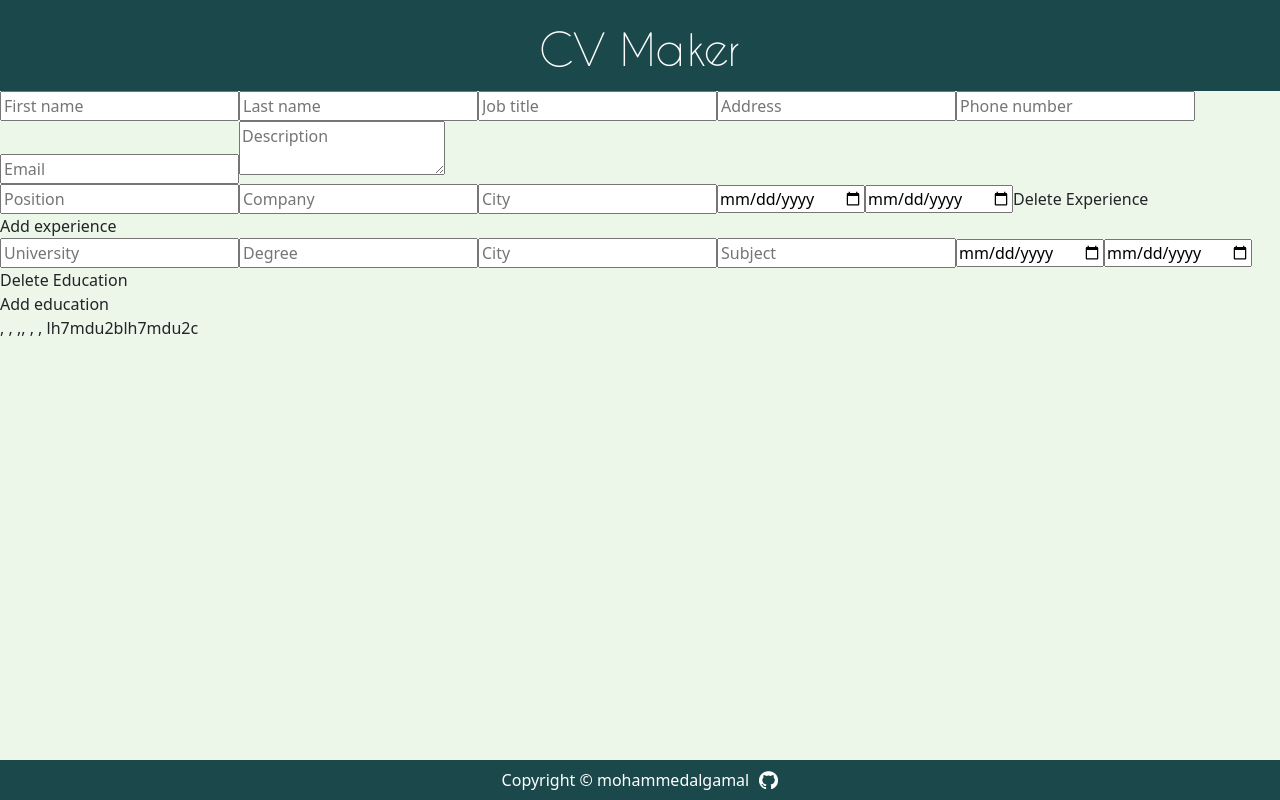
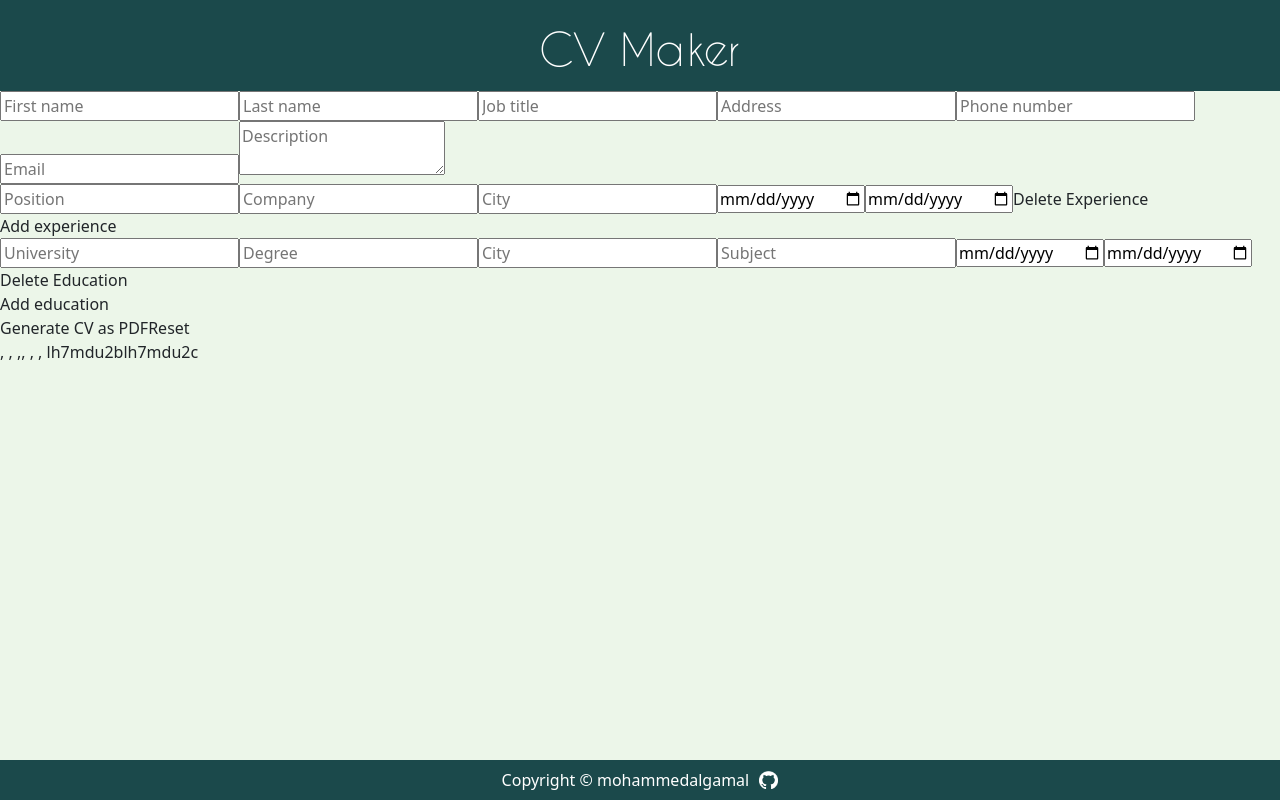
Before and after one commit to mohammedalgamal/CV-Maker, a React (Create React App) app: page / in a window 1280 px wide. Built offline with nearby package versions, Linux system fonts and the light colour scheme.

Commit message:
Add reset button and its functionality

```diff
--- a/src/components/Data.js
+++ b/src/components/Data.js
@@ -9,31 +9,32 @@ export default class Data extends Component {
     };
 
     render() {
+        const generalData = this.props.generalData;
         const experiencesUtils = this.props.experiencesUtils;
         const educationsUtils = this.props.educationsUtils;
 
         return (
             <div className="Data">
                 <div className="General">
-                    <input type="text" placeholder="First name"
+                    <input type="text" placeholder="First name" value={generalData[0]}
                     onChange={(e) => {this.props.changeData(e, "firstName")}}></input>
 
-                    <input type="text" placeholder="Last name"
+                    <input type="text" placeholder="Last name" value={generalData[1]}
                     onChange={(e) => {this.props.changeData(e, "lastName")}}></input>
 
-                    <input type="text" placeholder="Job title"
+                    <input type="text" placeholder="Job title" value={generalData[2]}
                     onChange={(e) => {this.props.changeData(e, "jobTitle")}}></input>
 
-                    <input type="text" placeholder="Address"
+                    <input type="text" placeholder="Address" value={generalData[3]}
                     onChange={(e) => {this.props.changeData(e, "address")}}></input>
 
-                    <input type="number" placeholder="Phone number"
+                    <input type="number" placeholder="Phone number" value={generalData[4]}
                     onChange={(e) => {this.props.changeData(e, "phoneNumber")}}></input>
 
-                    <input type="email" placeholder="Email"
+                    <input type="email" placeholder="Email" value={generalData[5]}
                     onChange={(e) => {this.props.changeData(e, "email")}}></input>
 
-                    <textarea placeholder="Description"
+                    <textarea placeholder="Description" value={generalData[6]}
                     onChange={(e) => {this.props.changeData(e, "description")}}></textarea>
                 </div>
 
@@ -57,6 +58,12 @@ export default class Data extends Component {
                         educationsUtils[1]()}}>Add education</button>
                 </div>
 
+                <div className="Buttons">
+                    <button>Generate CV as PDF</button>
+                    <button onClick={() => {
+                        this.props.handleResetButton();
+                    }}>Reset</button>
+                </div>
             </div>
         )
     }
--- a/src/components/Main.js
+++ b/src/components/Main.js
@@ -107,10 +107,42 @@ export default class Main extends Component {
         });
     };
 
+    handleResetButton = () => {
+        this.setState({
+            firstName: "",
+            lastName: "",
+            jobTitle: "",
+            address: "",
+            phoneNumber: "",
+            email: "",
+            description: "",
+            experiences: [{
+                id: uniqid(),
+                position: "",
+                company: "",
+                city: "",
+                startDate: "",
+                endDate: "",
+            }],
+            educations: [{
+                id: uniqid(),
+                university: "",
+                degree: "",
+                city: "",
+                subject: "",
+                startDate: "",
+                endDate: "",
+            }],
+        });
+    };
+
     render() {
         const { firstName, lastName, jobTitle,
              address, phoneNumber, email,
               description, experiences, educations } = this.state;
+
+        const generalData = [firstName, lastName, jobTitle,
+             address, phoneNumber, email, description];
 
         const experiencesUtils = [experiences, this.addExperienceObject,
              this.handleExperienceChange, this.deleteExperienceObject];
@@ -120,9 +152,9 @@ export default class Main extends Component {
 
         return (
             <div className="Main">
-                <Data experiencesUtils = {experiencesUtils}
-                 educationsUtils = {educationsUtils}
-                 changeData = {this.changeData}
+                <Data generalData = {generalData}
+                experiencesUtils = {experiencesUtils} educationsUtils = {educationsUtils}
+                 changeData = {this.changeData} handleResetButton = {this.handleResetButton}
                  ></Data>
                 <CV
                 firstName = {firstName}
```
